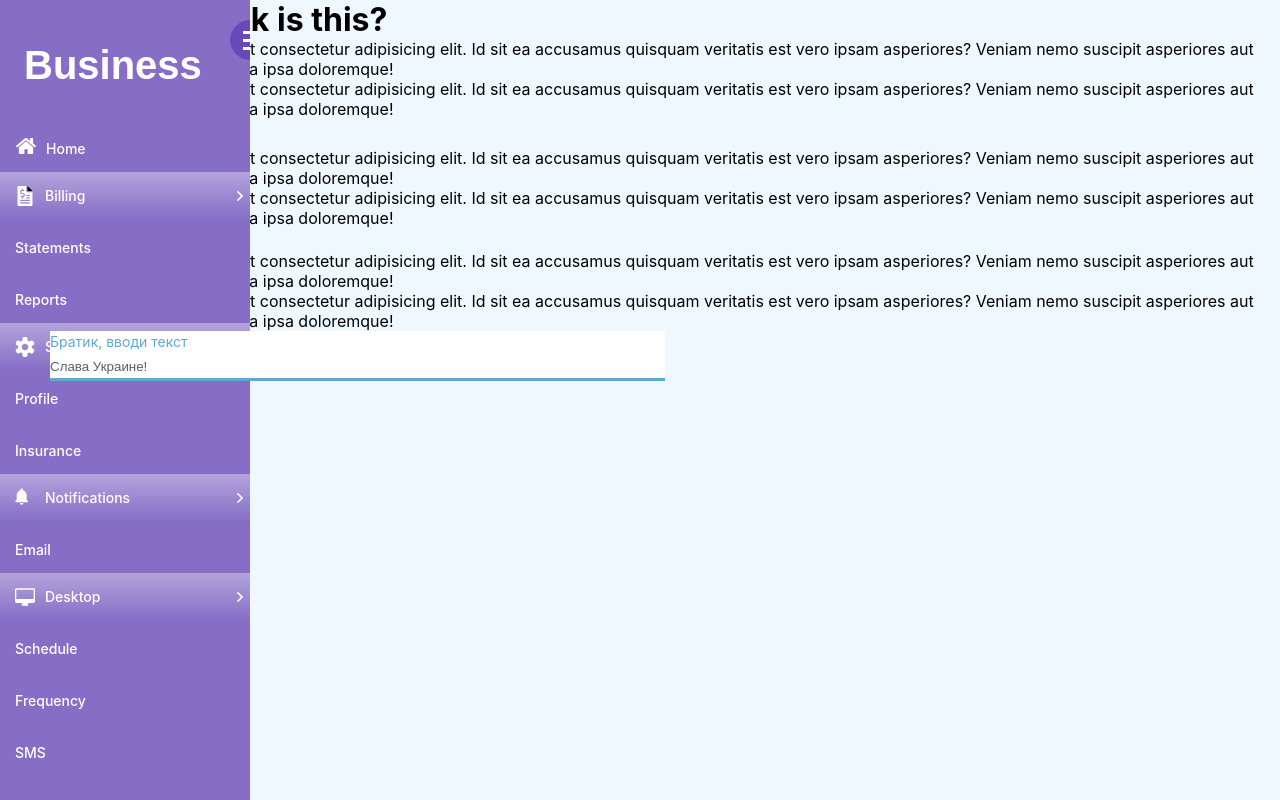
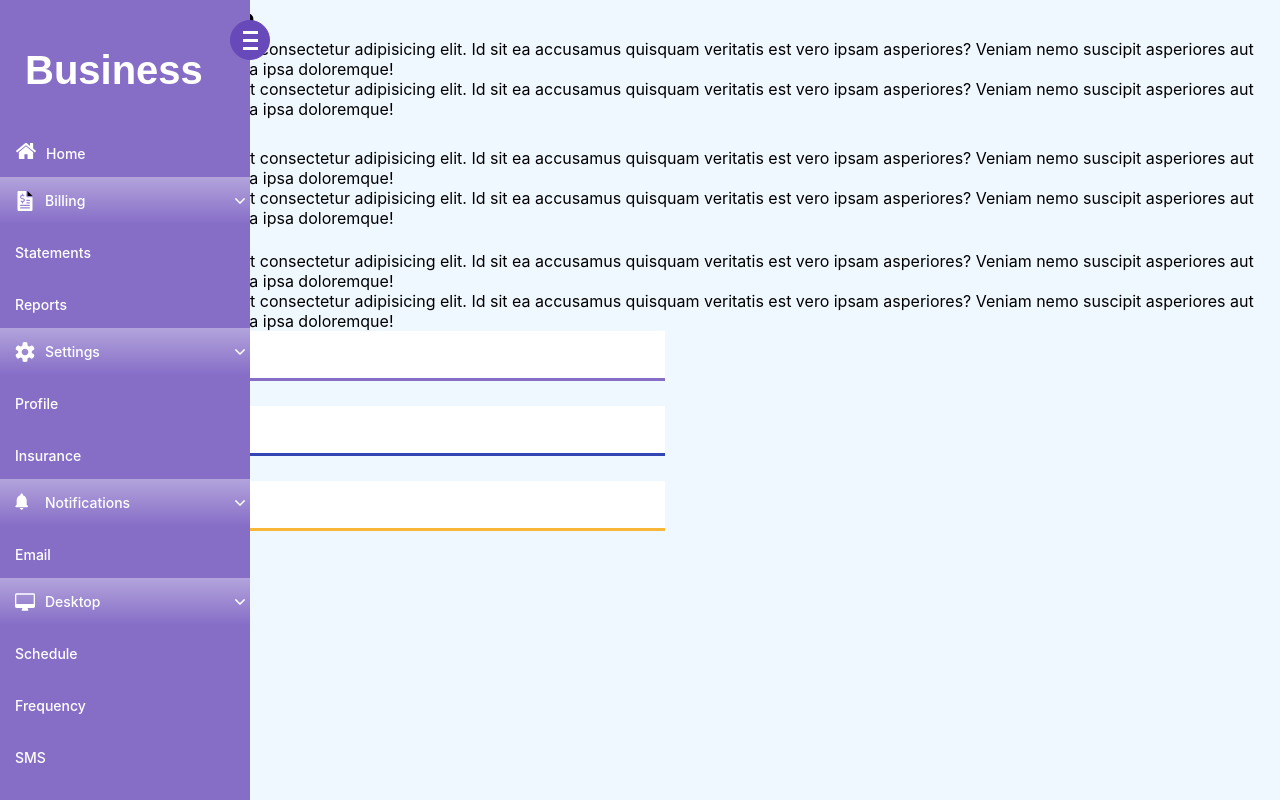
Before and after one commit to Shulgaart274/custom_ui, a React (Create React App) app: page / in a window 1280 px wide. Built offline with nearby package versions, Linux system fonts and the light colour scheme.

Commit message:
finish sidebar and start input

```diff
--- a/src/components/content/content.js
+++ b/src/components/content/content.js
@@ -1,15 +1,24 @@
-import React from "react";
+import React, { useState, useCallback } from "react";
 import Sidebar from "../sidebar/sidebar";
 import Icon from "../sidebar/icon";
 import "./content.scss";
 import TextInput from "../input/input";
 
 const Content = () => {
+  const [state, setState] = useState({});
+
+  const handleChangeInput = useCallback((value) => {
+    setState((prev) => ({
+      ...prev,
+      ...value,
+    }));
+  }, []);
+
   return (
     <div className="wrapper">
       <Sidebar items={items} theme="primary" icons={icons} />
       <div className="content">
-        <h1>What the fuck is this?</h1>
+        <h1>Aminokislota</h1>
         <p>
           Lorem ipsum dolor sit amet consectetur adipisicing elit. Id sit ea
           accusamus quisquam veritatis est vero ipsam asperiores? Veniam nemo
@@ -21,7 +30,7 @@
           suscipit asperiores aut dolore eius porro cumque a ipsa doloremque!
         </p>
 
-        <h2>Holy shit</h2>
+        <h2>Ratatui</h2>
         <p>
           Lorem ipsum dolor sit amet consectetur adipisicing elit. Id sit ea
           accusamus quisquam veritatis est vero ipsam asperiores? Veniam nemo
@@ -33,7 +42,7 @@
           suscipit asperiores aut dolore eius porro cumque a ipsa doloremque!
         </p>
 
-        <h3>FUCK! FUUUCK!</h3>
+        <h3>Marmelad</h3>
         <p>
           Lorem ipsum dolor sit amet consectetur adipisicing elit. Id sit ea
           accusamus quisquam veritatis est vero ipsam asperiores? Veniam nemo
@@ -54,12 +63,44 @@
           <Icon iconName="arrow" width={16} />
         </div>
 
-        <TextInput
-          label="Братик, вводи текст"
-          placeholder="Героям слава!"
-          defaultValue="Слава Украине!"
-          onPressEnter={() => console.log("press enter")}
-        />
+        <div
+          style={{
+            display: "flex",
+            flexDirection: "column",
+            justifyContent: "space-between",
+            height: "200px",
+          }}
+        >
+          <TextInput
+            maxLength="10"
+            value={state}
+            name="kek"
+            label="Brother"
+            placeholder="Type your shit"
+            onChange={handleChangeInput}
+            onPressEnter={(value) => console.log(value)}
+          />
+
+          <TextInput
+            variant="secondary"
+            value={state}
+            name="kek1"
+            label="Братик, вводи текст"
+            placeholder="Героям слава!"
+            onChange={handleChangeInput}
+            onPressEnter={(value) => console.log(value)}
+          />
+
+          <TextInput
+            variant="dark"
+            value={state}
+            name="kek2"
+            label="Братик, вводи текст"
+            placeholder="Героям слава!"
+            onChange={handleChangeInput}
+            onPressEnter={(value) => console.log(value)}
+          />
+        </div>
       </div>
     </div>
   );
--- a/src/components/content/content.scss
+++ b/src/components/content/content.scss
@@ -1,5 +1,7 @@
 .wrapper {
   display: flex;
+  align-items: stretch;
+  width: 100%;
   box-sizing: border-box;
   overflow: auto;
 }
@@ -7,5 +9,5 @@
 .content {
   background-color: aliceblue;
   padding-left: 50px;
-  height: 100vh;
+  min-height: 100vh;
 }
--- a/src/components/input/input.js
+++ b/src/components/input/input.js
@@ -1,39 +1,64 @@
-import React from "react";
+import React, { useState, useEffect } from "react";
 import "./input.scss";
 
 const TextInput = ({
-  defaultValue = "Lina is Awesome",
+  variant = "primary",
+  defaultValue = "Awww",
   placeholder,
   disabled,
-  onChange,
-  onPressEnter,
+  onChange = () => {},
+  onPressEnter = () => {},
   id,
-  value,
+
   maxLength = 32,
   label,
+  name,
 }) => {
-  //  const handleKeyDown = (e) => {
-  //     const { onPressEnter, onKeyDown } = props;
-  //     if (e.keyCode === 13 && onPressEnter) {
-  //       onPressEnter(e);
-  //     }
-  //     if (onKeyDown) {
-  //       onKeyDown(e);
-  //     }
-  //   };
+  const [value, setValue] = useState(defaultValue);
+
+  const handleInputChange = ({ target }) => setValue(target.value);
+  useEffect(() => {
+    onChange({ [name]: value });
+  }, [value, name, onChange]);
+
+  const handlePressEnter = (e) => {
+    if (e.key === "Enter") {
+      onPressEnter({ [name]: value });
+    }
+  };
+
+  // if (value.length > maxLength) {
+  // }
+
+  const theme = () => {
+    switch (variant) {
+      case "primary":
+        return "label-name";
+      case "secondary":
+        return "label-name-secondary";
+      case "dark":
+        return "label-name-dark";
+      default:
+        return "label-name";
+    }
+  };
 
   return (
     <div className="form">
       <input
+        variant={variant}
+        maxLength={maxLength}
         type="text"
         id={id}
-        name={label}
+        name={name}
         placeholder={placeholder}
         disabled={disabled}
-        defaultValue={defaultValue}
+        onKeyDown={handlePressEnter}
+        onChange={handleInputChange}
+        value={value}
         required
       />
-      <label htmlFor={label} className="label-name">
+      <label htmlFor={name} className={theme()}>
         <span className="content-name">{label}</span>
       </label>
     </div>
--- a/src/components/input/input.scss
+++ b/src/components/input/input.scss
@@ -1,4 +1,5 @@
 .form {
+  font: inherit;
   width: 50%;
   position: relative;
   height: 50px;
@@ -6,9 +7,10 @@
 }
 
 .form input {
+  font: inherit;
   width: 100%;
   height: 100%;
-  color: #595f6e;
+  color: #222;
   padding-top: 20px;
   border: none;
   outline: none;
@@ -16,22 +18,47 @@
 
 .form label {
   position: absolute;
+  font: inherit;
   bottom: 0;
   left: 0%;
   width: 100%;
   height: 100%;
   pointer-events: none;
-  border-bottom: 1px solid black;
+  border-bottom: 1px solid #222;
 }
 
-.form label::after {
+.form .label-name::after {
   content: "";
   position: absolute;
   left: 0px;
   bottom: -1px;
   height: 100%;
   width: 100%;
-  border-bottom: 3px solid #5fa8d3;
+  border-bottom: 3px solid #866ec7;
+  transform: translateX(-100%);
+  transition: all 0.3 ease;
+}
+
+.form .label-name-dark::after {
+  content: "";
+  position: absolute;
+  left: 0px;
+  bottom: -1px;
+  height: 100%;
+  width: 100%;
+  border-bottom: 3px solid #f8b739;
+  transform: translateX(-100%);
+  transition: all 0.3 ease;
+}
+
+.form .label-name-secondary::after {
+  content: "";
+  position: absolute;
+  left: 0px;
+  bottom: -1px;
+  height: 100%;
+  width: 100%;
+  border-bottom: 3px solid #3445b4;
   transform: translateX(-100%);
   transition: all 0.3 ease;
 }
@@ -47,7 +74,21 @@
 .form input:valid + .label-name .content-name {
   transform: translateY(-150%);
   font-size: 14px;
-  color: #5fa8d3;
+  color: #866ec7;
+}
+
+.form input:focus + .label-name-secondary .content-name,
+.form input:valid + .label-name-secondary .content-name {
+  transform: translateY(-150%);
+  font-size: 14px;
+  color: #3445b4;
+}
+
+.form input:focus + .label-name-dark .content-name,
+.form input:valid + .label-name-dark .content-name {
+  transform: translateY(-150%);
+  font-size: 14px;
+  color: #f8b739;
 }
 
 .form input:focus + .label-name::after,
@@ -55,6 +96,20 @@
   transform: translateX(0%);
 }
 
+.form input:focus + .label-name-secondary::after,
+.form input:valid + .label-name-secondary::after {
+  transform: translateX(0%);
+}
+
+.form input:focus + .label-name-dark::after,
+.form input:valid + .label-name-dark::after {
+  transform: translateX(0%);
+}
+
+.form input::placeholder {
+  color: rgb(150, 148, 148);
+}
+
 .form input:not(:focus)::placeholder {
   visibility: hidden;
 }
--- a/src/components/sidebar/_mixins.scss
+++ b/src/components/sidebar/_mixins.scss
@@ -1,11 +1,11 @@
 @mixin sidebar {
   position: fixed;
-  overflow: scroll;
   min-width: 250px;
   max-width: 250px;
   box-sizing: border-box;
-  height: 100%;
   transition: all 0.6s;
+  min-height: 100vh;
+  z-index: 5;
 }
 
 @mixin sidebar__collapse {
@@ -37,15 +37,6 @@
   outline: none;
   transition: background 0.6s ease-in-out;
   overflow: hidden;
-}
-
-@keyframes fade-in {
-  from {
-    opacity: 0;
-  }
-  to {
-    opacity: 1;
-  }
 }
 
 @mixin accordion__content {
--- a/src/components/sidebar/accordion.js
+++ b/src/components/sidebar/accordion.js
@@ -9,7 +9,7 @@
 const Accordion = ({ item, items, theme, icons }) => {
   const [setActive, setActiveState] = useState("");
   const [setHeight, setHeightState] = useState("accordion__content");
-  const [setRotate, setRotateState] = useState("accordion__icon");
+  const [setRotate, setRotateState] = useState("accordion__arrow");
 
   const toggleAccordion = () => {
     setActiveState(setActive === "" ? "active" : "");
@@ -19,7 +19,7 @@
         : "accordion__content hidden"
     );
     setRotateState(
-      setActive === "active" ? "accordion__icon" : "accordion__icon rotate"
+      setActive === "active" ? "accordion__arrow" : "accordion__arrow rotate"
     );
   };
 
--- a/src/components/sidebar/accordion.scss
+++ b/src/components/sidebar/accordion.scss
@@ -38,7 +38,11 @@
 .accordion__icon {
   margin-left: 10px;
   align-self: center;
-  transition: transform 0.6s ease;
+}
+
+.accordion__arrow {
+  transform: rotate(90deg);
+  transition: 0.6s ease;
 }
 
 .accordion__link-icon {
@@ -54,7 +58,7 @@
 }
 
 .rotate {
-  transform: rotate(90deg);
+  transform: rotate(0deg);
 }
 
 .accordion__link-wrapper {
@@ -120,6 +124,3 @@
   max-height: 0;
   transition: max-height 0.6s ease-in;
 }
-
-@media screen and (max-width: 767px) {
-}
--- a/src/components/sidebar/sidebar.js
+++ b/src/components/sidebar/sidebar.js
@@ -93,7 +93,6 @@
 
   return (
     <div className={sidebarTheme()}>
-      <div className="sidebar__fix">
       <div className={`${buttonCollapse}`}>
         <button className={sidebarButtonTheme()} onClick={collapseHandler}>
           <span className="sidebar__hamburger">
@@ -126,7 +125,6 @@
         ))}
       </div>
     </div>
-    </div>
   );
 };
 
--- a/src/components/sidebar/sidebar.scss
+++ b/src/components/sidebar/sidebar.scss
@@ -4,12 +4,6 @@
   @include sidebar;
   @include primary-color;
   @include primary-text;
-}
-
-.sidebar__fix {
-  position: relative;
-
-  height: 100%;
 }
 
 .sidebar__secondary {
@@ -35,7 +29,8 @@
 .sidebar__title-wrapper {
   min-height: 10%;
   display: flex;
-  margin-bottom: 25px;
+  padding: 25px;
+  max-width: 250px;
 }
 
 .sidebar__title {
@@ -44,7 +39,7 @@
   line-height: 1.5;
   font-size: 2.5rem;
   font-weight: 700;
-  padding: 35px 0 0 1.5rem;
+  padding-top: 15px;
 }
 
 .sidebar__link {
@@ -53,7 +48,7 @@
 }
 
 .sidebar__logo {
-  max-width: 250px;
+  max-width: 100%;
   max-height: auto;
 }
 
@@ -121,8 +116,34 @@
 }
 
 @media screen and (max-width: 767px) {
-  .sidebar {
-    max-height: 100%;
-    padding-bottom: 200px;
+  .list {
+    overflow: scroll;
+    height: 485px;
+  }
+
+  .list::-webkit-scrollbar {
+    display: none;
   }
 }
+
+@media screen and (max-width: 432px) {
+  .sidebar__fix {
+    margin-bottom: 15px;
+  }
+
+  .list {
+    height: 500px;
+  }
+}
+
+@media screen and (max-width: 385px) {
+  .list {
+    height: 440px;
+  }
+}
+
+@media screen and (max-width: 340px) {
+  .list {
+    height: 340px;
+  }
+}
```
Also changed, not shown: src/components/test/testcomponent.js (added), src/components/test/testcomponent.scss (added), 1 other file (tests, documents, lock files or other folders). Lines whose indentation alone changed are shown as unchanged.
